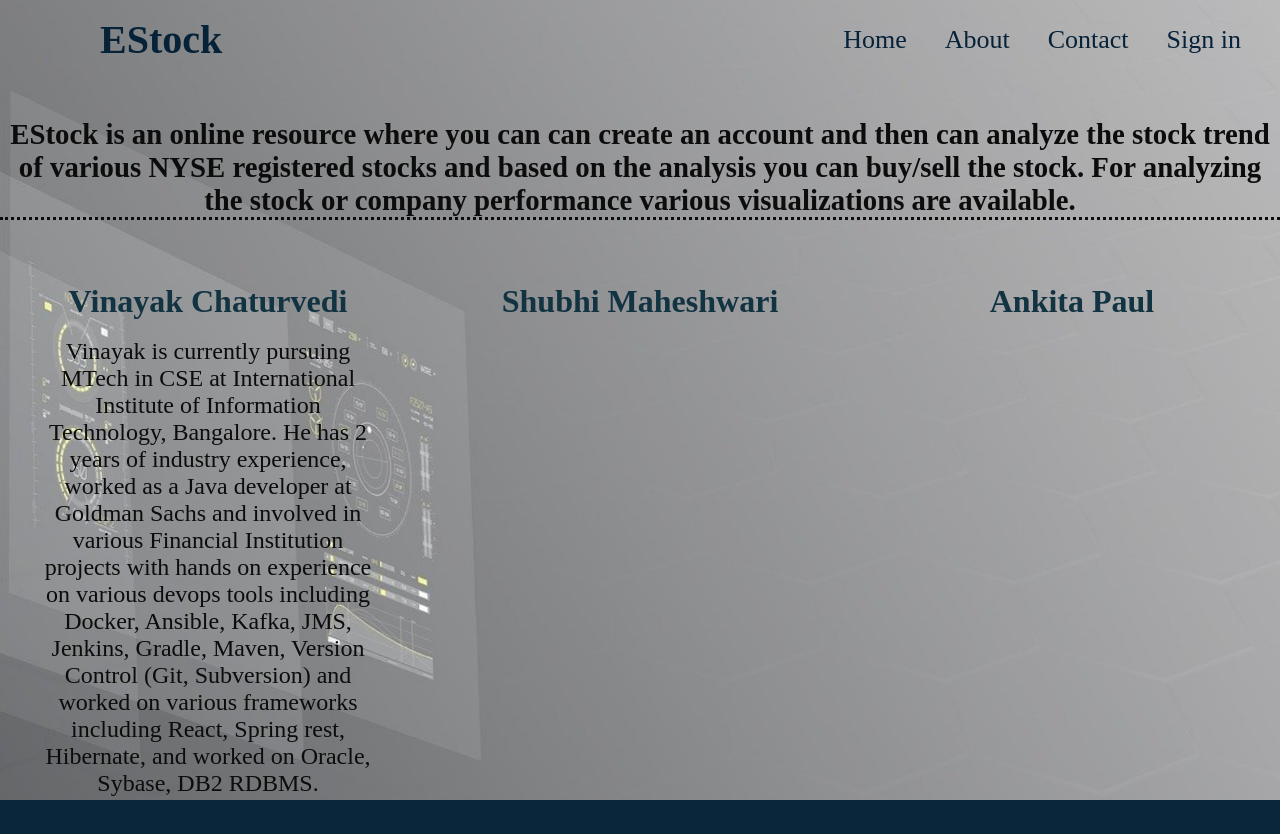
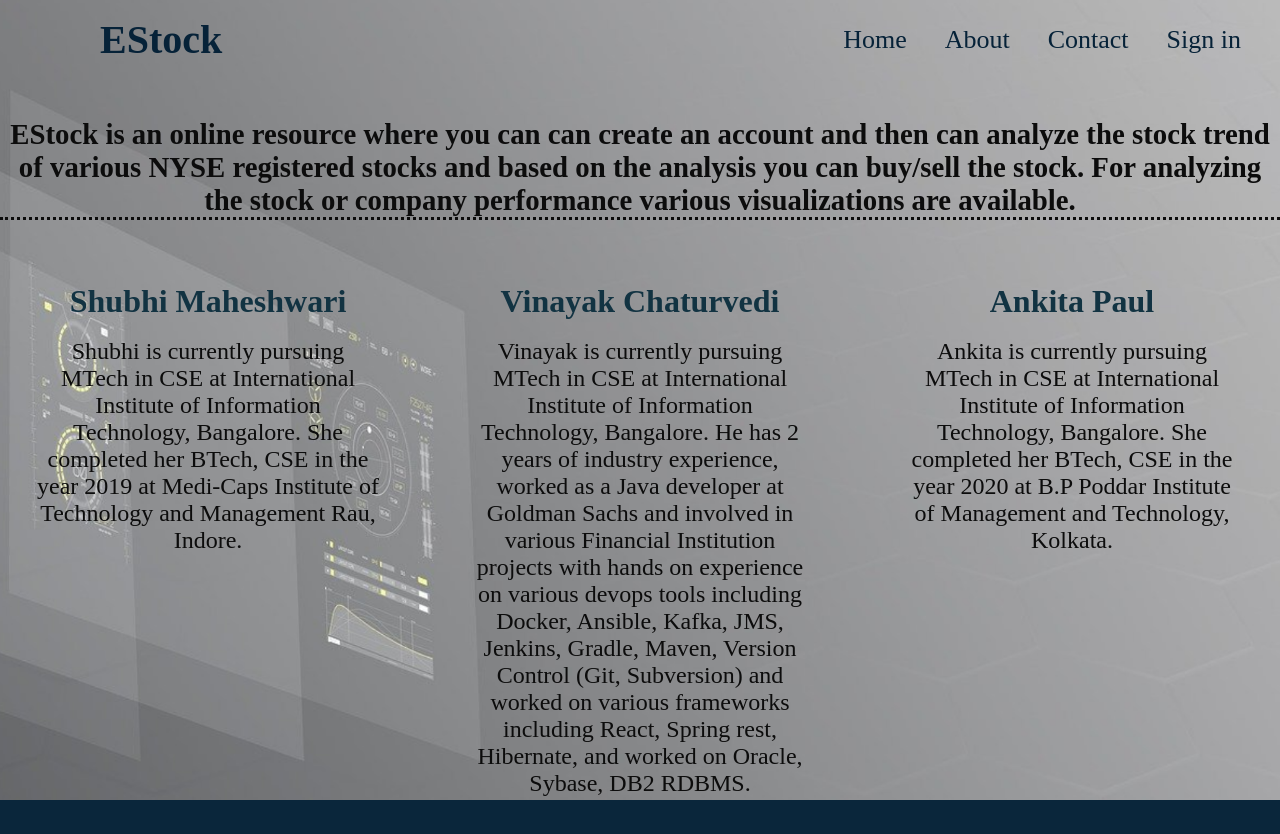
Before and after one commit to vinayakchaturvedi/EStock, a React (Create React App) app in the folder user-interface-service/src/main/webapp/estock-ui/: page /About in a window 1280 px wide. Built offline with nearby package versions, Linux system fonts and the light colour scheme; what @react-pdf/renderer would draw is missing.

Commit message:
Updating About

```diff
--- a/user-interface-service/src/main/webapp/estock-ui/src/component/About.js
+++ b/user-interface-service/src/main/webapp/estock-ui/src/component/About.js
@@ -29,6 +29,16 @@ class About extends Component {
                         performance various visualizations are available.</h2>
                     <div className="container">
                         <div className="item">
+                            <h1>Shubhi Maheshwari</h1>
+                            <br/>
+                            <p>
+                                Shubhi is currently pursuing MTech in CSE at International Institute of Information
+                                Technology, Bangalore. She completed her BTech, CSE in the year 2019 at Medi-Caps Institute
+                                of Technology and Management Rau, Indore.
+                            </p>
+                            <br/>
+                        </div>
+                        <div className="item">
                             <h1>Vinayak Chaturvedi</h1>
                             <br/>
                             <p>
@@ -41,11 +51,13 @@ class About extends Component {
                             </p>
                         </div>
                         <div className="item">
-                            <h1>Shubhi Maheshwari</h1>
+                            <h1>Ankita Paul</h1>
                             <br/>
-                        </div>
-                        <div className="item">
-                            <h1>Ankita Paul</h1>
+                            <p>
+                                Ankita is currently pursuing MTech in CSE at International Institute of Information
+                                Technology, Bangalore. She completed her BTech, CSE in the year 2020 at B.P Poddar
+                                Institute of Management and Technology, Kolkata.
+                            </p>
                             <br/>
                         </div>
                     </div>
```
